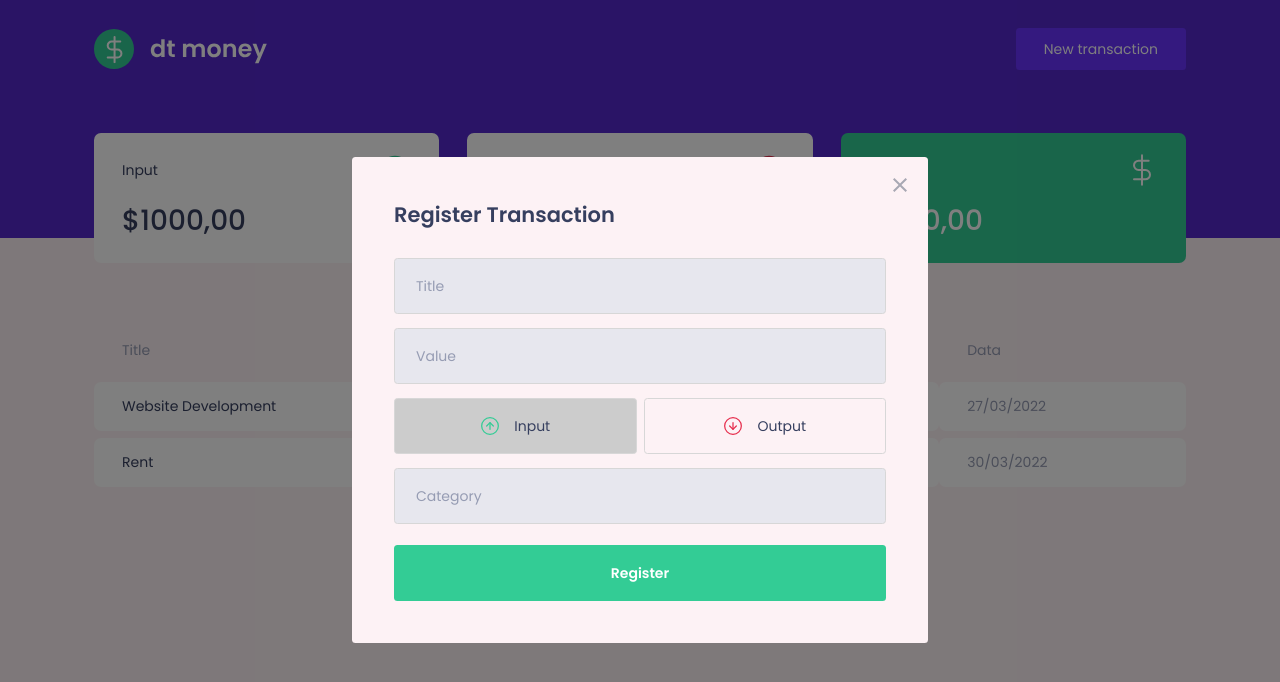
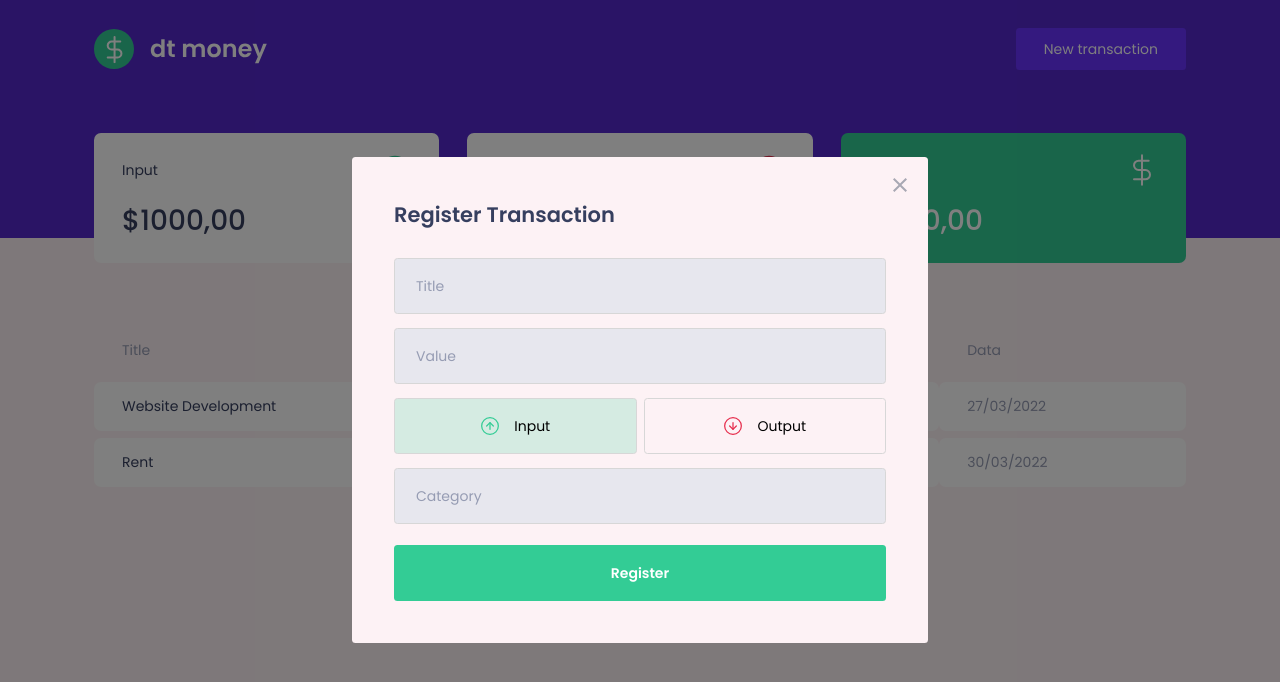
Before and after one commit to oantoniosilva/dtmoney, a React (Create React App) app: page / in a window 1280 px wide. Both pictures are taken after a click on the button "New transaction". Shown: the top 682 px of the page. Built offline with nearby package versions, Linux system fonts and the light colour scheme; no server answers; what miragejs would draw is missing.

Commit message:
feat: apply colors the button

```diff
--- a/src/components/NewTransactionModal/index.tsx
+++ b/src/components/NewTransactionModal/index.tsx
@@ -43,6 +43,7 @@
             type="button"
             onClick={() => { setType('deposit'); }}
             isActive={type === 'deposit'}
+            activeColor="red"
           >
             <img src={incomeImg} alt="Input" />
             <span>Input</span>
@@ -52,6 +53,7 @@
             type="button"
             onClick={() => { setType('withdraw'); }}
             isActive={type === 'withdraw'}
+            activeColor="green"
           >
             <img src={outcomeImg} alt="Output" />
             <span>Output</span>
--- a/src/components/NewTransactionModal/styles.ts
+++ b/src/components/NewTransactionModal/styles.ts
@@ -1,5 +1,5 @@
 import styled from 'styled-components';
-import { darken } from 'polished';
+import { darken, transparentize } from 'polished';
 
 export const Container = styled.form`
   h2 {
@@ -59,20 +59,29 @@
 
 interface RadioBoxProps {
   isActive: boolean;
+  activeColor: 'green' | 'red';
 }
+
+const colors = {
+  green: '#E52E40',
+  red: '#33CC95'
+};
 
 export const RadioBox = styled.button<RadioBoxProps>`
   height: 4rem;
   border: 1px solid #d7d7d7;
   border-radius: 0.25rem;
 
-  background: ${(props) => props.isActive ? '#ccc' : 'transparent'};
+  background: ${(props) => props.isActive
+    ? transparentize(0.8, colors[props.activeColor])
+    : 'transparent'
+  };
 
   display: flex;
   align-items: center;
   justify-content: center;
 
-  transition: border-color 0.2s;
+  transition: border - color 0.2s;
 
   &:hover {
   border-color: ${darken(0.1, '#d7d7d7')};
@@ -84,9 +93,9 @@
 }
 
   span {
-    display: inline-block;
+  display: inline - block;
   margin-left: 1rem;
   font-size: 1rem;
-    color: var(--text-title);
+  color: var(--text - title);
 }
 `;
```
Lines whose indentation alone changed are shown as unchanged.
